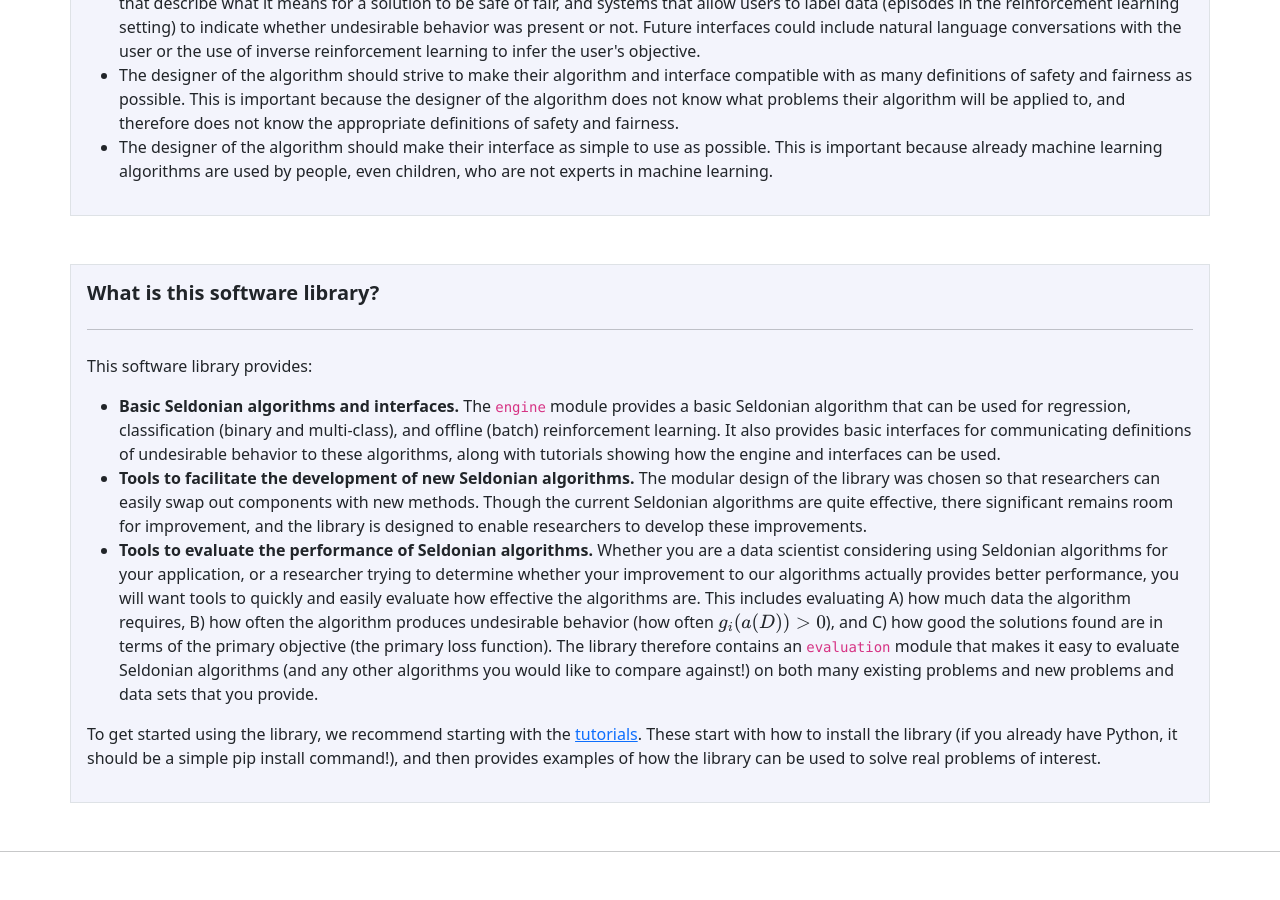
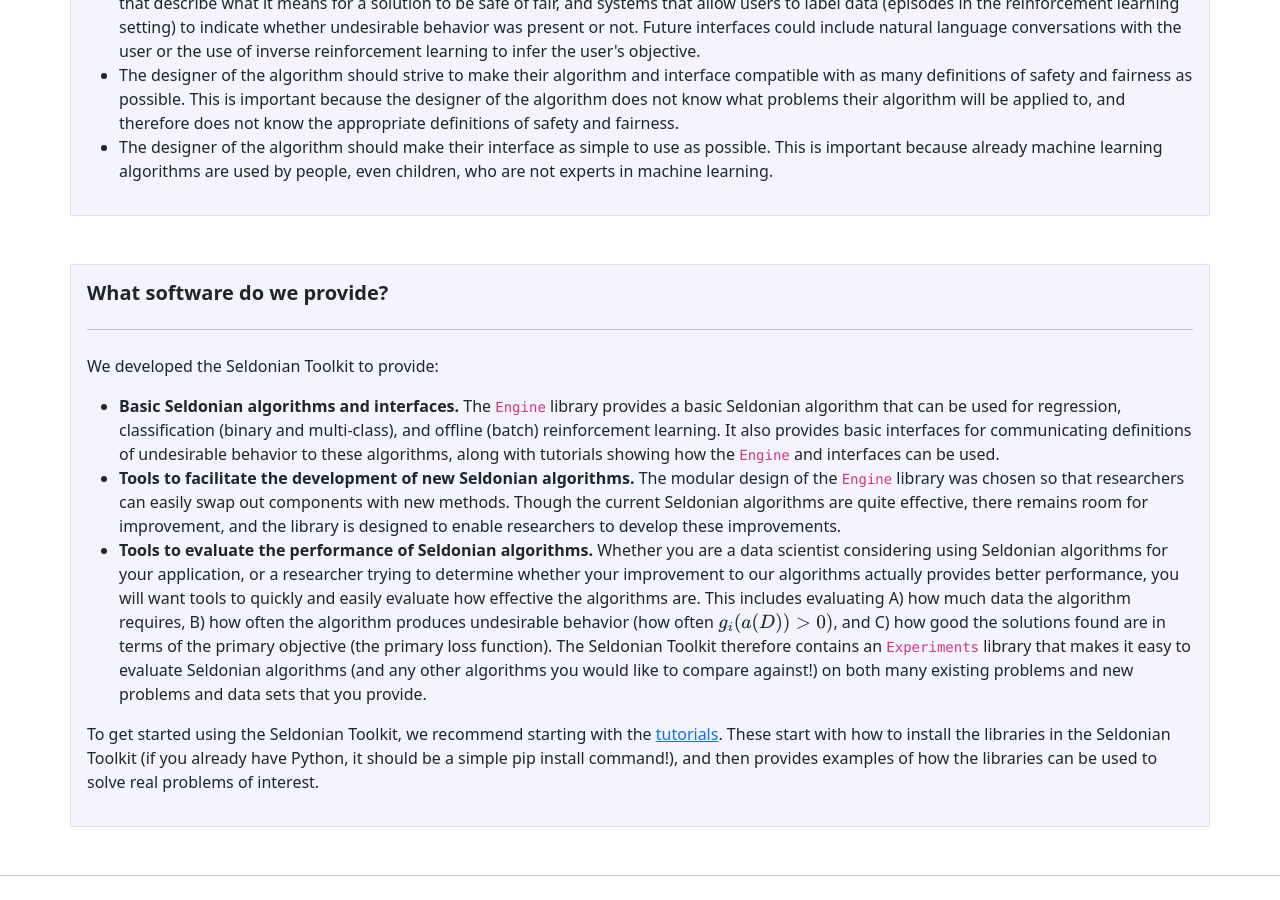
Before and after one commit to seldonian-framework/Tutorials, a Jekyll site: the page built from overview.md, in a window 1280 px wide and 900 px high, scrolled down 5371 px. Built offline with Jekyll 4.4.1, drawn with Linux system fonts in a browser that asks for light colours; formulas are drawn with MathJax 3; before the commit the page ends 6247 px from its top, so only the background shows below that.

Commit message:
minor overview edits; add glossary; start new tutorial

```diff
--- a/_includes/header.html
+++ b/_includes/header.html
@@ -35,18 +35,36 @@
                     <li class="nav-item">
                         <a class="nav-link" aria-current="page" href="{{ "/overview/" | relative_url}}">Overview</a>
                     </li>
+
+                    <li class="nav-item dropdown">
+                        <a class="nav-link dropdown-toggle" href="#" id="navbarDropdown" role="button" data-bs-toggle="dropdown" aria-expanded="false">
+                            Tutorials
+                        </a>
+                        <ul class="dropdown-menu" aria-labelledby="navbarDropdown">
+                            <li><a class="dropdown-item" href="{{ "/tutorials/" | relative_url}}">Tutorials Home</a></li>
+                            <li><hr class="dropdown-divider"></li>
+                            <li><a class="dropdown-item" href="{{ "/tutorials/install_toolkit_tutorial/" | relative_url }}">1. Installing the Seldonian Toolkit</a></li>
+                            <li><a class="dropdown-item" href="{{ "/tutorials/simple_engine_tutorial/" | relative_url }}">2. Getting started with the Seldonian Engine</a></li>
+                            <li><a class="dropdown-item" href="{{ "/tutorials/fair_loans_tutorial/" | relative_url }}">3. Fairness in loan decision making</a></li>
+                        </ul>
+                    </li>
+
                     <li class="nav-item dropdown">
                         <a class="nav-link dropdown-toggle" href="#" id="navbarDropdown" role="button" data-bs-toggle="dropdown" aria-expanded="false">
                             Documentation
                         </a>
                         <ul class="dropdown-menu" aria-labelledby="navbarDropdown">
-
                             <li><a class="dropdown-item" href="{{ "/overview/" | relative_url}}">Overview</a></li>
-                            <li><a class="dropdown-item" href="{{ "/tutorials/" | relative_url}}">Tutorials</a></li>
                             <li><hr class="dropdown-divider"></li>
                             <li><a class="dropdown-item" href="https://seldonian-toolkit.github.io/Engine/build/html/index.html">Engine</a></li>
                             <li><a class="dropdown-item" href="https://seldonian-toolkit.github.io/Experiments/build/html/index.html">Experiments</a></li>
+                            <li><a class="dropdown-item" href="https://seldonian-toolkit.github.io/GUI/build/html/index.html">GUI</a></li>
                         </ul>
+                    </li>
+
+                    <li class="nav-item">
+                        <a class="nav-link" aria-current="page" href="{{ "/glossary/" | relative_url}}">Glossary</a>
+                    </li>
                     <li class="nav-item">
                         <a class="nav-link" aria-current="page" href="{{ "/faq/" | relative_url}}">FAQ</a>
                     </li>
--- a/overview.md
+++ b/overview.md
@@ -147,17 +147,17 @@
 </div>
 
 <div class="container p-3 my-5 border" style="background-color: #f3f4fc;">
-    <h5 class="mb-3" id="library"><b>What is this software library?</b></h5>
+    <h5 class="mb-3" id="library"><b>What software do we provide?</b></h5>
     <hr class="my-4" />
     <p>
-        This software library provides:
+        We developed the Seldonian Toolkit to provide:
         <ul>
-            <li><b>Basic Seldonian algorithms and interfaces.</b> The <code>engine</code> module provides a basic Seldonian algorithm that can be used for regression, classification (binary and multi-class), and offline (batch) reinforcement learning. It also provides basic interfaces for communicating definitions of undesirable behavior to these algorithms, along with tutorials showing how the engine and interfaces can be used.</li>
-            <li><b>Tools to facilitate the development of new Seldonian algorithms.</b> The modular design of the library was chosen so that researchers can easily swap out components with new methods. Though the current Seldonian algorithms are quite effective, there significant remains room for improvement, and the library is designed to enable researchers to develop these improvements.</li>
-            <li><b>Tools to evaluate the performance of Seldonian algorithms.</b> Whether you are a data scientist considering using Seldonian algorithms for your application, or a researcher trying to determine whether your improvement to our algorithms actually provides better performance, you will want tools to quickly and easily evaluate how effective the algorithms are. This includes evaluating A) how much data the algorithm requires, B) how often the algorithm produces undesirable behavior (how often \(g_i(a(D)) > 0\)), and C) how good the solutions found are in terms of the primary objective (the primary loss function). The library therefore contains an <code>evaluation</code> module that makes it easy to evaluate Seldonian algorithms (and any other algorithms you would like to compare against!) on both many existing problems and new problems and data sets that you provide.</li>
+            <li><b>Basic Seldonian algorithms and interfaces.</b> The <code>Engine</code> library provides a basic Seldonian algorithm that can be used for regression, classification (binary and multi-class), and offline (batch) reinforcement learning. It also provides basic interfaces for communicating definitions of undesirable behavior to these algorithms, along with tutorials showing how the <code>Engine</code> and interfaces can be used.</li>
+            <li><b>Tools to facilitate the development of new Seldonian algorithms.</b> The modular design of the <code>Engine</code> library was chosen so that researchers can easily swap out components with new methods. Though the current Seldonian algorithms are quite effective, there remains room for improvement, and the library is designed to enable researchers to develop these improvements.</li>
+            <li><b>Tools to evaluate the performance of Seldonian algorithms.</b> Whether you are a data scientist considering using Seldonian algorithms for your application, or a researcher trying to determine whether your improvement to our algorithms actually provides better performance, you will want tools to quickly and easily evaluate how effective the algorithms are. This includes evaluating A) how much data the algorithm requires, B) how often the algorithm produces undesirable behavior (how often $g_i(a(D)) > 0)$, and C) how good the solutions found are in terms of the primary objective (the primary loss function). The Seldonian Toolkit therefore contains an <code>Experiments</code> library that makes it easy to evaluate Seldonian algorithms (and any other algorithms you would like to compare against!) on both many existing problems and new problems and data sets that you provide.</li>
         </ul>
     </p>
     <p>
-       To get started using the library, we recommend starting with the <a href="https://seldonian.cs.umass.edu/Tutorials/tutorials/">tutorials</a>. These start with how to install the library (if you already have Python, it should be a simple pip install command!), and then provides examples of how the library can be used to solve real problems of interest.
+       To get started using the Seldonian Toolkit, we recommend starting with the <a href="{{ "/tutorials/" | relative_url}}">tutorials</a>. These start with how to install the libraries in the Seldonian Toolkit (if you already have Python, it should be a simple pip install command!), and then provides examples of how the libraries can be used to solve real problems of interest.
     </p>
 </div>
```
Also changed, not shown: _tutorials/custom_base_node.md (added, +50 -0 lines), glossary.md (added, +15 -0 lines), tutorials.md (+2 -2 lines).
